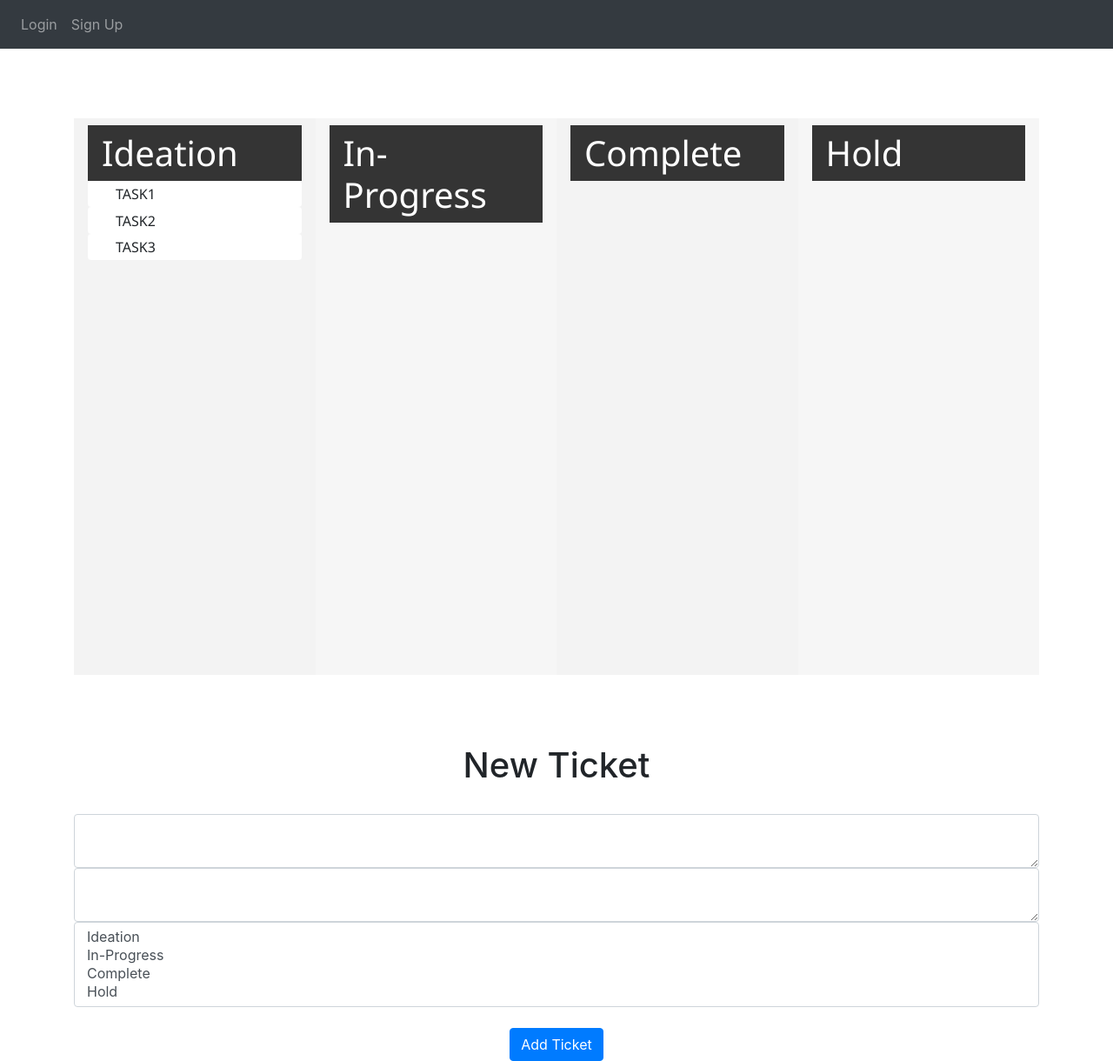
After one commit to startdustCrusader/TicketBoard, a Flask app: page /test in a window 1280 px wide. The commit adds this page. Shown: the whole page at 87% size. Run offline with Flask 3, Linux system fonts and the light colour scheme; some libraries are stand-ins or nearby versions.

Commit message:
addingFeature-BoardStructure

```diff
--- a/website/templates/base.html
+++ b/website/templates/base.html
@@ -31,6 +31,7 @@
         <div class="navbar-nav">
           {% if user.is_authenticated %}
           <a class="nav-item nav-link" id="home" href="/">Home</a>
+          <a class="nav-item nav-link" id="test" href="/test">Test</a>
           <a class="nav-item nav-link" id="logout" href="/logout">Logout</a>
           {% else %}
           <a class="nav-item nav-link" id="login" href="/login">Login</a>
--- /dev/null
+++ b/website/templates/test.html
@@ -0,0 +1,201 @@
+{% extends "base.html" %} {% block title %}Home{% endblock %} {% block content%}
+
+<style>
+
+
+.Master {
+    box-sizing:border-box;
+    font-family: "Segoe UI", Tahoma, Geneva, Verdana, sans-serif;
+    min-height: 100vh;
+    display: flex;
+    justify-content: center;
+    align-items: center;
+  }
+  .todo-container {
+    width: 2000px;
+    height: 80vh;
+    display: flex;
+  }
+
+  .status {
+    width: 25%;
+    background-color: #f3f3f3;
+    position: relative;
+    padding-top: 60px;
+    padding: 0.5rem 1rem;
+  }
+
+  .status:nth-child(even) {
+    background-color: #e9e9e96b;
+  }
+
+  .status h1 {
+    position: relative;
+    background-color: #343434;
+    top: 0;
+    left: 0;
+    color: white;
+    margin: 0;
+    width: 100;
+    padding: 0.5rem 1rem;
+  }
+
+  .todo{
+    display: flex;
+    justify-content: space-between;
+    align-items: center;
+    position: relative;
+    background-color: #fff;
+    box-shadow: #ccc;
+    border-radius: 4px;
+    padding: 0.2rem 2rem;
+    font-size: 1rem;
+  }
+</style>
+
+
+<Div class = "Master">
+  <Div class="todo-container">
+    <Div class="status">
+      <h1>Ideation</h1>
+      <div class = 'todo' draggable = "true">TASK1</Div>
+        <div class = 'todo'>TASK2</Div>
+          <div class = 'todo'>TASK3</Div>
+     </Div>
+
+    <Div class="status">
+      <h1>In-Progress</h1>
+    </Div>
+
+    <Div class="status">
+      <h1>Complete</h1>
+    </Div>
+
+    <Div class="status">
+      <h1>Hold</h1>
+    </Div>
+  </Div>
+
+</Div>
+
+
+<!-- Form to add new ticket -->
+<h1 align="center">New Ticket</h1>
+<form method="POST">
+  <br />
+  <textarea name="ticket-name" id="ticket-name" class="form-control"></textarea>
+  <textarea name="ticket" id="ticket" class="form-control"></textarea>
+
+  <select
+    name="ticket-progress"
+    id="ticket-progress"
+    class="form-control"
+    size="4"
+  >
+    <option value="Ideation">Ideation</option>
+    <option value="In-Progress">In-Progress</option>
+    <option value="Complete">Complete</option>
+    <option value="Hold">Hold</option>
+  </select>
+  <br />
+
+  <div align="center">
+    <button type="submit" class="btn btn-primary">Add Ticket</button>
+  </div>
+</form>
+
+<script>
+const todos = document.querySelectorAll(".todo");
+const all_status = document.querySelectorAll(".status");
+
+let draggableTodo = null;
+
+
+
+todos.forEach((todo) => {
+  todo.addEventListener("dragstart", dragstart)
+  todo.addEventListener("dragend", dragend)
+});
+
+all_status.forEach((status) => {
+  status.addEventListener("dragover", dragOver)
+  status.addEventListener("dragenter", dragEnter)
+  status.addEventListener("dragleave", dragLeave)
+  status.addEventListener("drop", dragDrop)
+
+});
+
+
+function dragEnter(){
+  this.style.border = "1px dashed #ccc";
+  console.log("dragEnter");
+}
+
+function dragLeave(){
+  this.style.border = "None";
+  console.log("dragLeave");
+}
+
+function dragOver(e){
+  e.preventDefault();
+  console.log("dragOver");
+}
+
+function dragstart(){
+  draggableTodo = this;
+  console.log("dragstart");
+}
+
+function dragend(){
+  draggableTodo = null;
+  console.log("dragend");
+}
+
+function dragDrop(){
+  this.style.border = "None";
+  this.appendChild(draggableTodo);
+  console.log("drop");
+}
+
+  function updateTicketName(ticketId, ticketName) {
+    console.log("Test - index json - update");
+    fetch("/update-ticket", {
+      method: "POST",
+      body: JSON.stringify({
+        ticketId: ticketId,
+        ticketName: ticketName,
+      }),
+    }).then((_res) => {
+      window.location.href = "/";
+    });
+  }
+
+  function updateTicketData(ticketId, ticketData) {
+    console.log("Test2 - index json - update2");
+    fetch("/update-ticket2", {
+      method: "POST",
+      body: JSON.stringify({
+        ticketId: ticketId,
+        ticketData: ticketData,
+      }),
+    }).then((_res) => {
+      window.location.href = "/";
+    });
+  }
+
+  function updateTicketStatus(ticketId, ticketStatus) {
+    console.log("Test2 - index json - update status");
+    fetch("/update-ticket2", {
+      method: "POST",
+      body: JSON.stringify({
+        ticketId: ticketId,
+        progressType: ticketStatus,
+      }),
+    }).then((_res) => {
+      window.location.href = "/";
+    });
+  }
+
+
+</script>
+{% endblock %}
--- a/website/views.py
+++ b/website/views.py
@@ -93,3 +93,23 @@
             db.session.commit()
 
     return jsonify({})
+
+
+
+@views.route('/test', methods = ['GET', 'POST'])
+def test():
+    if request.method == 'POST':
+        #***#
+        ticket_name = request.form.get('ticket-name') #Gets the note name from the HTML
+        ticket = request.form.get('ticket') #Gets the note desc from the HTML
+        ticket_progress = request.form.get('ticket-progress') #Gets the note progress value from the HTML
+
+        if len(ticket) < 1:
+            flash('Note is too short!', category='error')
+        else:
+            new_ticket = Ticket(data=ticket, name = ticket_name, progressType = ticket_progress, user_id=current_user.id)  #providing the schema for the note
+            db.session.add(new_ticket) #adding the note to the database
+            db.session.commit()
+            flash('Ticket added!', category='success')
+
+    return render_template("test.html", user=current_user)
```
